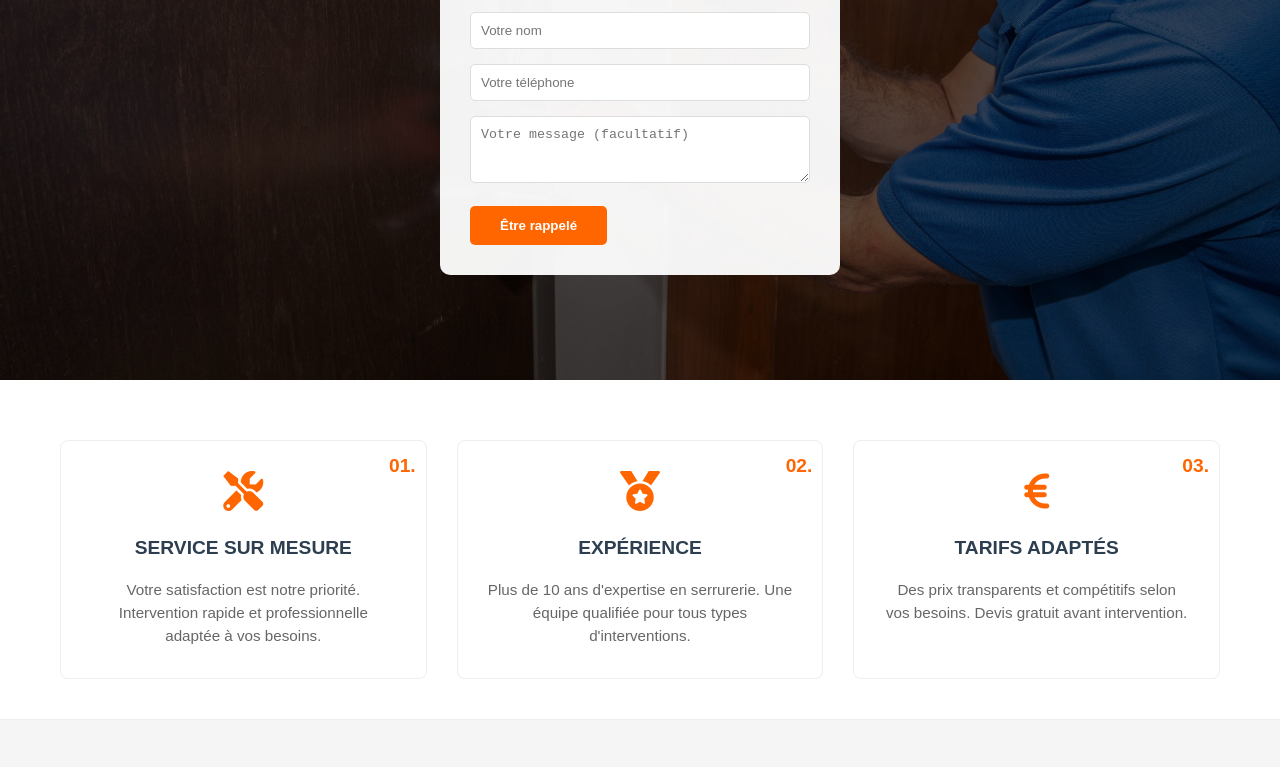
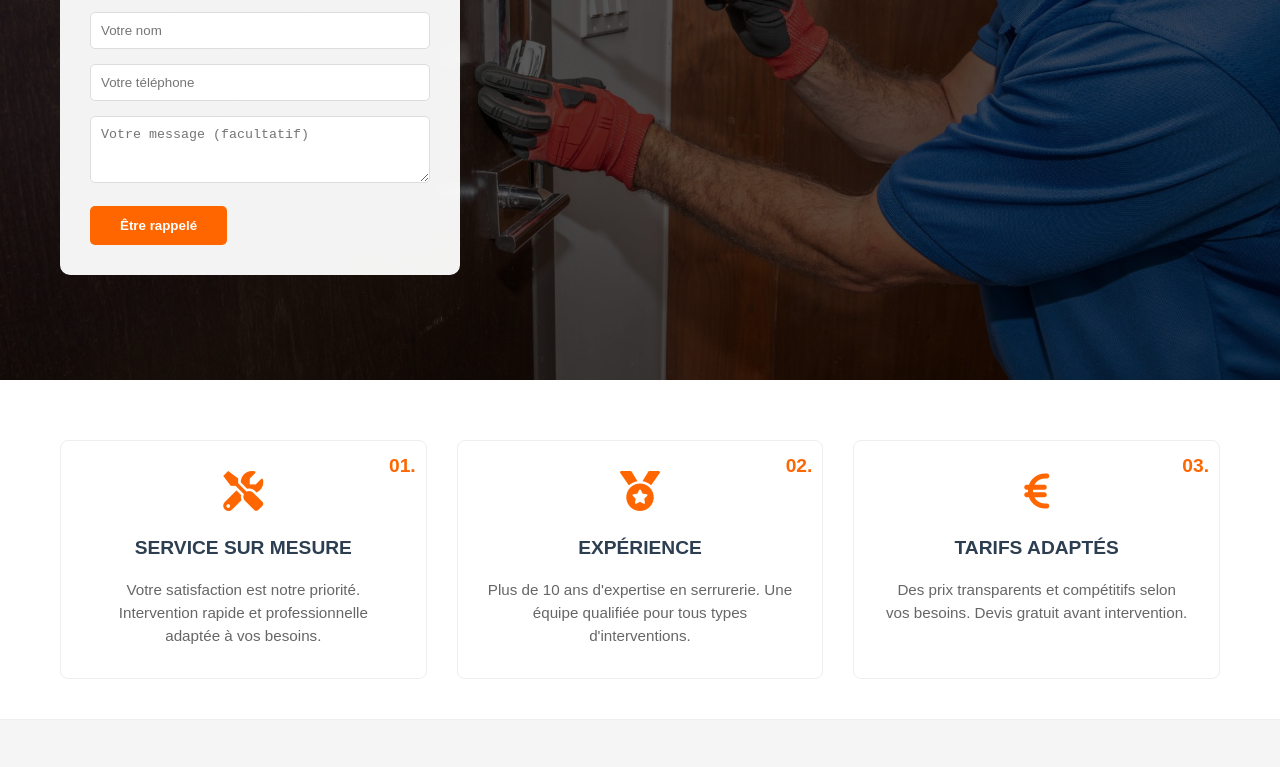
Before and after one commit to ekacel1/serrureri-nantes-express, a plain HTML site: page index.html in a window 1280 px wide. Shown: the part 309-1076 px from the top of the page. Drawn offline with Linux system fonts and the light colour scheme.

Commit message:
Add files via upload

```diff
--- a/css/style.css
+++ b/css/style.css
@@ -198,8 +198,8 @@ body.header-sticky-padding {
     padding: 30px;
     border-radius: 10px;
     max-width: 400px;
-    margin-left: auto;
-    margin-right: auto; /* Center form on smaller screens when hero text isn't beside it */
+    margin-left: 0; /* Align left by default */
+    margin-right: auto; /* Keep centered within container if container shrinks */
 }
 
 .contact-form h2 {
@@ -679,7 +679,7 @@ footer {
     }
 
     .contact-form {
-        margin: 0 auto;
+        margin: 0 auto; /* Re-center on mobile */
     }
 
     .features-grid {
```
